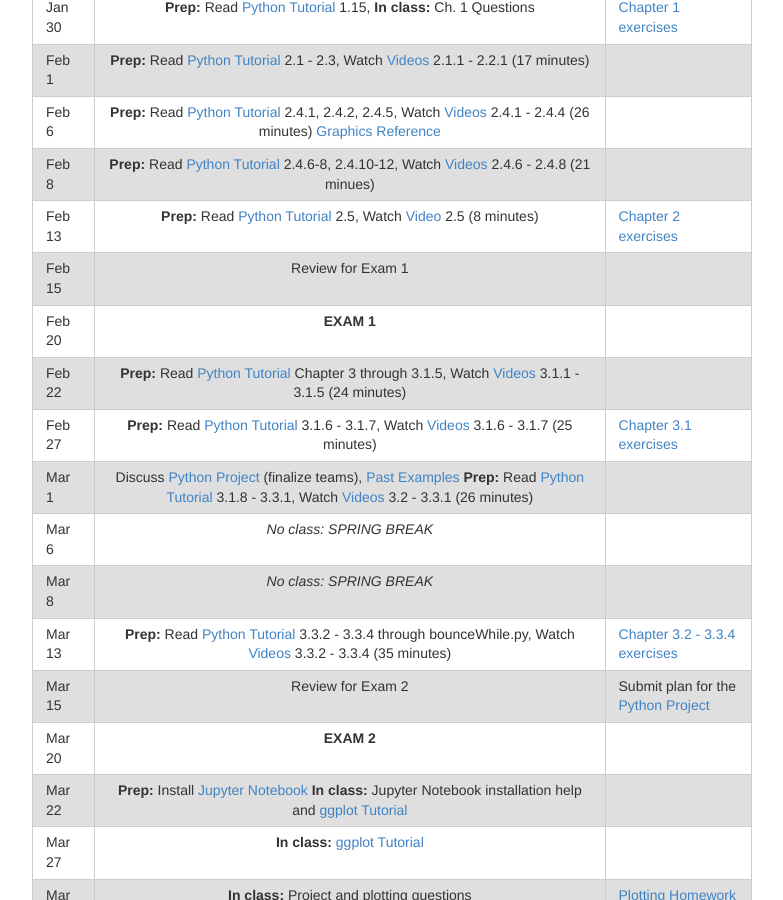
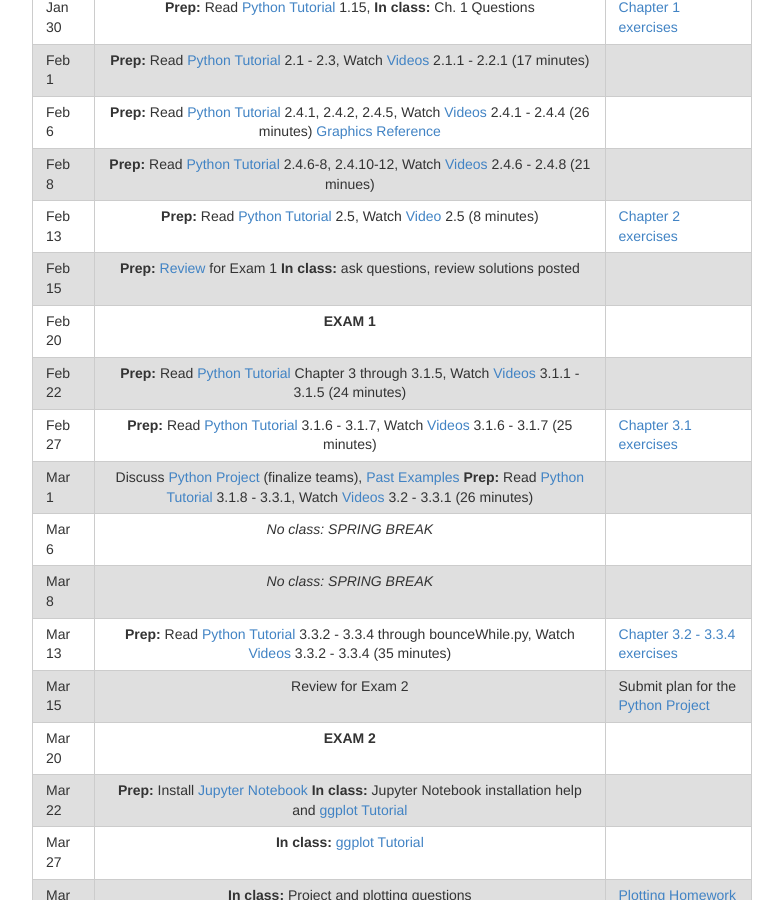
Before and after one commit to hwheeler01/comp150, a Jekyll site: the page built from syllabus.md, in a window 1280 px wide and 900 px high, scrolled down 5530 px. Shown: the whole window, without its empty margins (248-1031 px from the left). Built offline with Jekyll 4.4.1, drawn with Linux system fonts in a browser that asks for light colours.

Commit message:
add exam 1 review, no answers

```diff
--- a/syllabus.md
+++ b/syllabus.md
@@ -214,7 +214,7 @@ In the Activities column **"Prep:"** means preparation done ***before*** class!
 |Feb 6|**Prep:** Read [Python Tutorial](http://anh.cs.luc.edu/python/hands-on/3.1/handsonHtml/index.html) 2.4.1, 2.4.2, 2.4.5, Watch [Videos](https://drive.google.com/drive/folders/0B5WvvnDHeaIYWkUxRWYxMExDeW8) 2.4.1 - 2.4.4 (26 minutes) [Graphics Reference](http://mcsp.wartburg.edu/zelle/python/graphics/graphics/index.html) |
 |Feb 8|**Prep:** Read [Python Tutorial](http://anh.cs.luc.edu/python/hands-on/3.1/handsonHtml/index.html) 2.4.6-8, 2.4.10-12, Watch [Videos](https://drive.google.com/drive/folders/0B5WvvnDHeaIYWkUxRWYxMExDeW8) 2.4.6 - 2.4.8 (21 minues)|
 |Feb 13|**Prep:** Read [Python Tutorial](http://anh.cs.luc.edu/python/hands-on/3.1/handsonHtml/index.html) 2.5, Watch [Video](https://drive.google.com/drive/folders/0B5WvvnDHeaIYWkUxRWYxMExDeW8)  2.5 (8 minutes)|<a href="http://hwheeler01.github.io/comp150/HW/CheckOnTutorial-2.html">Chapter 2 exercises</a>|
-|Feb 15|Review for Exam 1 | |
+|Feb 15|**Prep:** [Review](http://hwheeler01.github.io/comp150/exam1_review_no_answers.pdf) for Exam 1 **In class:** ask questions, review solutions posted| |
 |Feb 20|**EXAM 1** |
 |Feb 22|**Prep:** Read [Python Tutorial](http://anh.cs.luc.edu/python/hands-on/3.1/handsonHtml/index.html)  Chapter 3 through 3.1.5, Watch [Videos](https://drive.google.com/drive/folders/0B5WvvnDHeaIYWkUxRWYxMExDeW8) 3.1.1 - 3.1.5 (24 minutes) |
 |Feb 27| **Prep:** Read [Python Tutorial](http://anh.cs.luc.edu/python/hands-on/3.1/handsonHtml/index.html) 3.1.6 - 3.1.7, Watch [Videos](https://drive.google.com/drive/folders/0B5WvvnDHeaIYWkUxRWYxMExDeW8)  3.1.6 - 3.1.7 (25 minutes) | <a href="http://hwheeler01.github.io/comp150/HW/CheckOnTutorial-3.html">Chapter 3.1 exercises</a> |
```
Also changed, not shown: 1 other file.
